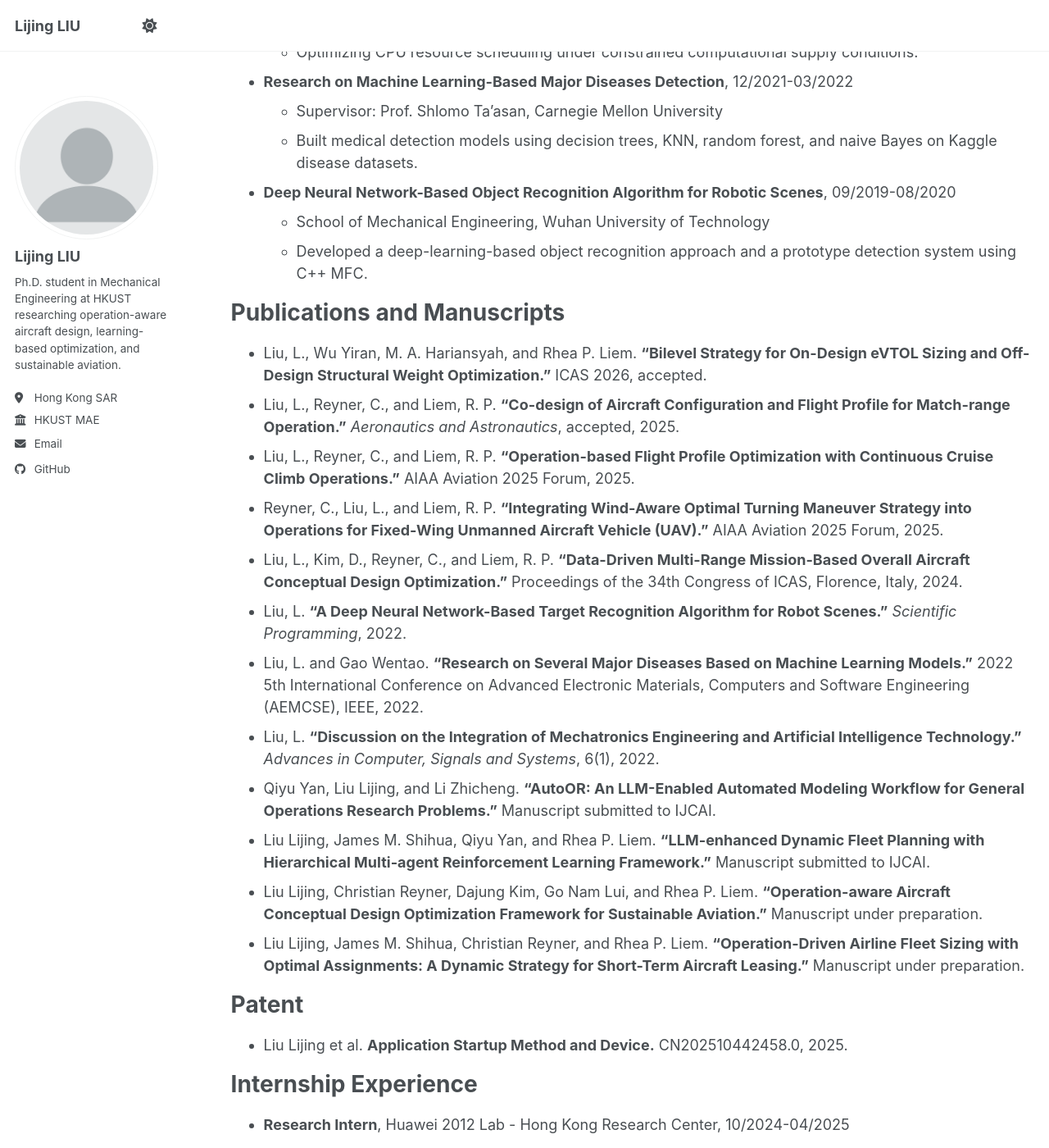
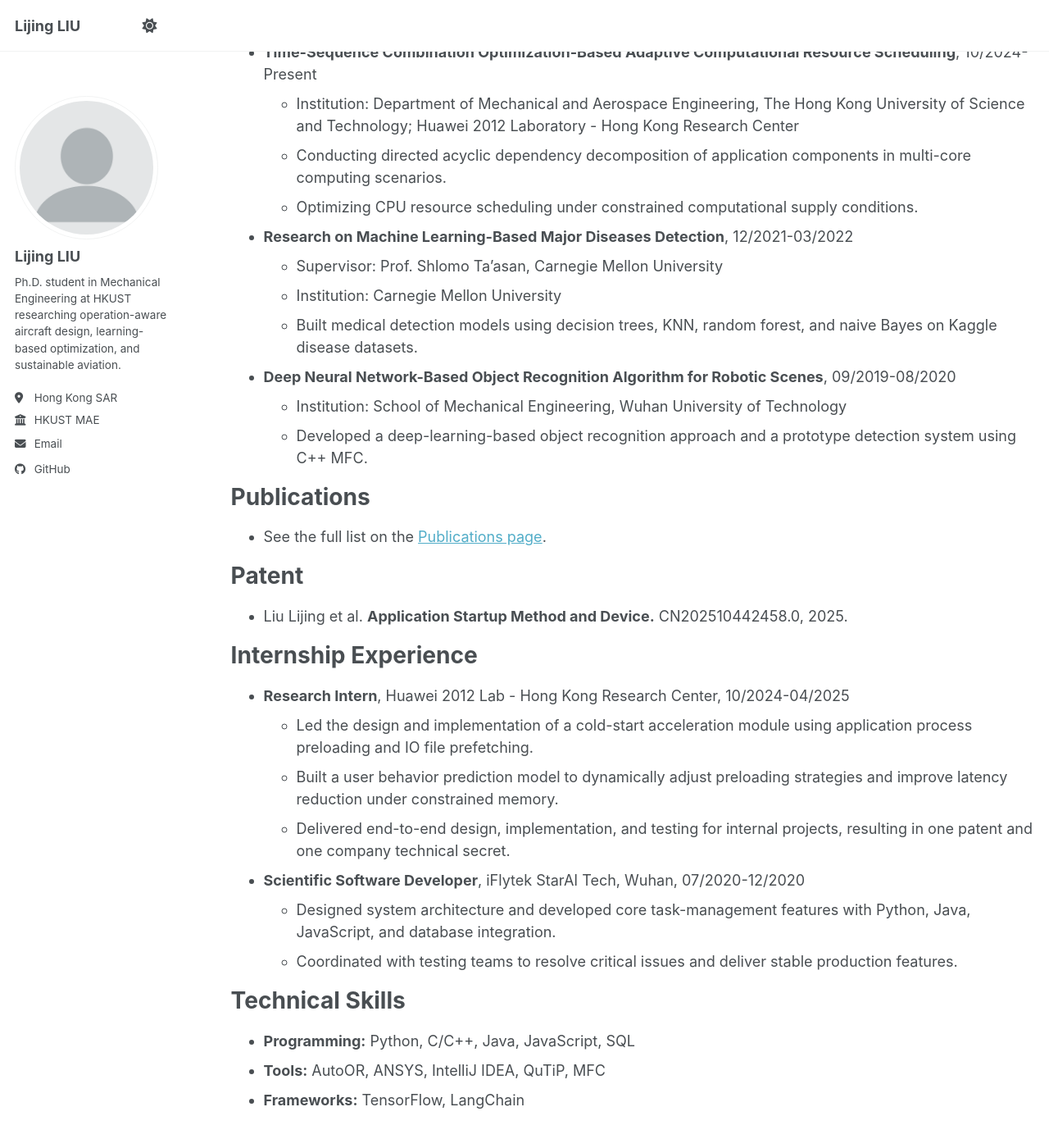
Before and after one commit to LijingJim/LijingJim.github.io, a Jekyll site: the page built from _pages/cv.md, in a window 1280 px wide and 1400 px high, scrolled down 1234 px. Shown: the whole window at 82% size. Built offline with Jekyll 4.4.1, drawn with Linux system fonts in a browser that asks for light colours; a script bundle is joined from its source files by our own code; library files that are not in the unit come from our copies; some of the changed text lies outside the part shown.

Commit message:
Simplify CV and move publications to dedicated page

```diff
--- a/_pages/cv.md
+++ b/_pages/cv.md
@@ -13,11 +13,11 @@ Download
 
 Education
 ======
-* **Ph.D. in Mechanical Engineering**, The Hong Kong University of Science and Technology, 09/2022-Present
-  * Supervisor: Prof. Rhea P. Liem
-* **M.Sc. in Mechanical Engineering**, The Hong Kong University of Science and Technology, 09/2021-06/2022
-  * Supervisor: Prof. Zhigang Li
-* **B.Eng. in Mechanical Engineering**, Wuhan University of Technology, 09/2015-06/2019
+* **The Hong Kong University of Science and Technology** | *Ph.D. in Mechanical Engineering*, 09/2022-Present
+  * Supervisor: Prof. Rhea P. Liem, Imperial College London, Department of Aeronautics
+* **The Hong Kong University of Science and Technology** | *M.Sc. in Mechanical Engineering*, 09/2021-06/2022
+  * Supervisor: Prof. Zhigang Li, The Hong Kong University of Science and Technology, MAE Department
+* **Wuhan University of Technology** | *B.Eng. in Mechanical Engineering*, 09/2015-06/2019
 
 Research Interests
 ======
@@ -28,42 +28,34 @@ Research Interests
 Research Projects
 ======
 * **Operation Driven Fleet Sizing and Allocation Optimization: Dynamic Strategy for Short-Term Aircraft Leasing**, 09/2022-Present
-  * Hong Kong Research Grants Council Project No. 16206022
+  * Funded by Hong Kong Research Grants Council (Project No. 16206022) - Research Part 1
+  * Institution: Department of Mechanical and Aerospace Engineering, The Hong Kong University of Science and Technology; The Brahmal Institute for Sustainable Aviation, Imperial College London
   * Developed hierarchical multi-agent PPO reinforcement learning methods for fleet planning and task allocation.
   * Studied the coupling between aircraft design and airline operations to improve operational efficiency and practical decision support.
 
 * **Operation-aware Aircraft Conceptual Design Optimization Framework for Sustainable Aviation**, 09/2022-Present
-  * Hong Kong Research Grants Council Project No. 16206022
+  * Funded by Hong Kong Research Grants Council (Project No. 16206022) - Research Part 2
+  * Institution: Department of Mechanical and Aerospace Engineering, The Hong Kong University of Science and Technology; The Brahmal Institute for Sustainable Aviation, Imperial College London
   * Developed a data-driven optimization framework for operation-aware aircraft conceptual design.
   * Focused on improving airline sustainability through tighter integration of aircraft design and operational models.
 
 * **Time-Sequence Combination Optimization-Based Adaptive Computational Resource Scheduling**, 10/2024-Present
-  * Collaboration between HKUST and Huawei 2012 Laboratory - Hong Kong Research Center
+  * Institution: Department of Mechanical and Aerospace Engineering, The Hong Kong University of Science and Technology; Huawei 2012 Laboratory - Hong Kong Research Center
   * Conducting directed acyclic dependency decomposition of application components in multi-core computing scenarios.
   * Optimizing CPU resource scheduling under constrained computational supply conditions.
 
 * **Research on Machine Learning-Based Major Diseases Detection**, 12/2021-03/2022
   * Supervisor: Prof. Shlomo Ta'asan, Carnegie Mellon University
+  * Institution: Carnegie Mellon University
   * Built medical detection models using decision trees, KNN, random forest, and naive Bayes on Kaggle disease datasets.
 
 * **Deep Neural Network-Based Object Recognition Algorithm for Robotic Scenes**, 09/2019-08/2020
-  * School of Mechanical Engineering, Wuhan University of Technology
+  * Institution: School of Mechanical Engineering, Wuhan University of Technology
   * Developed a deep-learning-based object recognition approach and a prototype detection system using C++ MFC.
 
-Publications and Manuscripts
+Publications
 ======
-* Liu, L., Wu Yiran, M. A. Hariansyah, and Rhea P. Liem. **"Bilevel Strategy for On-Design eVTOL Sizing and Off-Design Structural Weight Optimization."** ICAS 2026, accepted.
-* Liu, L., Reyner, C., and Liem, R. P. **"Co-design of Aircraft Configuration and Flight Profile for Match-range Operation."** *Aeronautics and Astronautics*, accepted, 2025.
-* Liu, L., Reyner, C., and Liem, R. P. **"Operation-based Flight Profile Optimization with Continuous Cruise Climb Operations."** AIAA Aviation 2025 Forum, 2025.
-* Reyner, C., Liu, L., and Liem, R. P. **"Integrating Wind-Aware Optimal Turning Maneuver Strategy into Operations for Fixed-Wing Unmanned Aircraft Vehicle (UAV)."** AIAA Aviation 2025 Forum, 2025.
-* Liu, L., Kim, D., Reyner, C., and Liem, R. P. **"Data-Driven Multi-Range Mission-Based Overall Aircraft Conceptual Design Optimization."** Proceedings of the 34th Congress of ICAS, Florence, Italy, 2024.
-* Liu, L. **"A Deep Neural Network-Based Target Recognition Algorithm for Robot Scenes."** *Scientific Programming*, 2022.
-* Liu, L. and Gao Wentao. **"Research on Several Major Diseases Based on Machine Learning Models."** 2022 5th International Conference on Advanced Electronic Materials, Computers and Software Engineering (AEMCSE), IEEE, 2022.
-* Liu, L. **"Discussion on the Integration of Mechatronics Engineering and Artificial Intelligence Technology."** *Advances in Computer, Signals and Systems*, 6(1), 2022.
-* Qiyu Yan, Liu Lijing, and Li Zhicheng. **"AutoOR: An LLM-Enabled Automated Modeling Workflow for General Operations Research Problems."** Manuscript submitted to IJCAI.
-* Liu Lijing, James M. Shihua, Qiyu Yan, and Rhea P. Liem. **"LLM-enhanced Dynamic Fleet Planning with Hierarchical Multi-agent Reinforcement Learning Framework."** Manuscript submitted to IJCAI.
-* Liu Lijing, Christian Reyner, Dajung Kim, Go Nam Lui, and Rhea P. Liem. **"Operation-aware Aircraft Conceptual Design Optimization Framework for Sustainable Aviation."** Manuscript under preparation.
-* Liu Lijing, James M. Shihua, Christian Reyner, and Rhea P. Liem. **"Operation-Driven Airline Fleet Sizing with Optimal Assignments: A Dynamic Strategy for Short-Term Aircraft Leasing."** Manuscript under preparation.
+* See the full list on the [Publications page](/publications/).
 
 Patent
 ======
```
